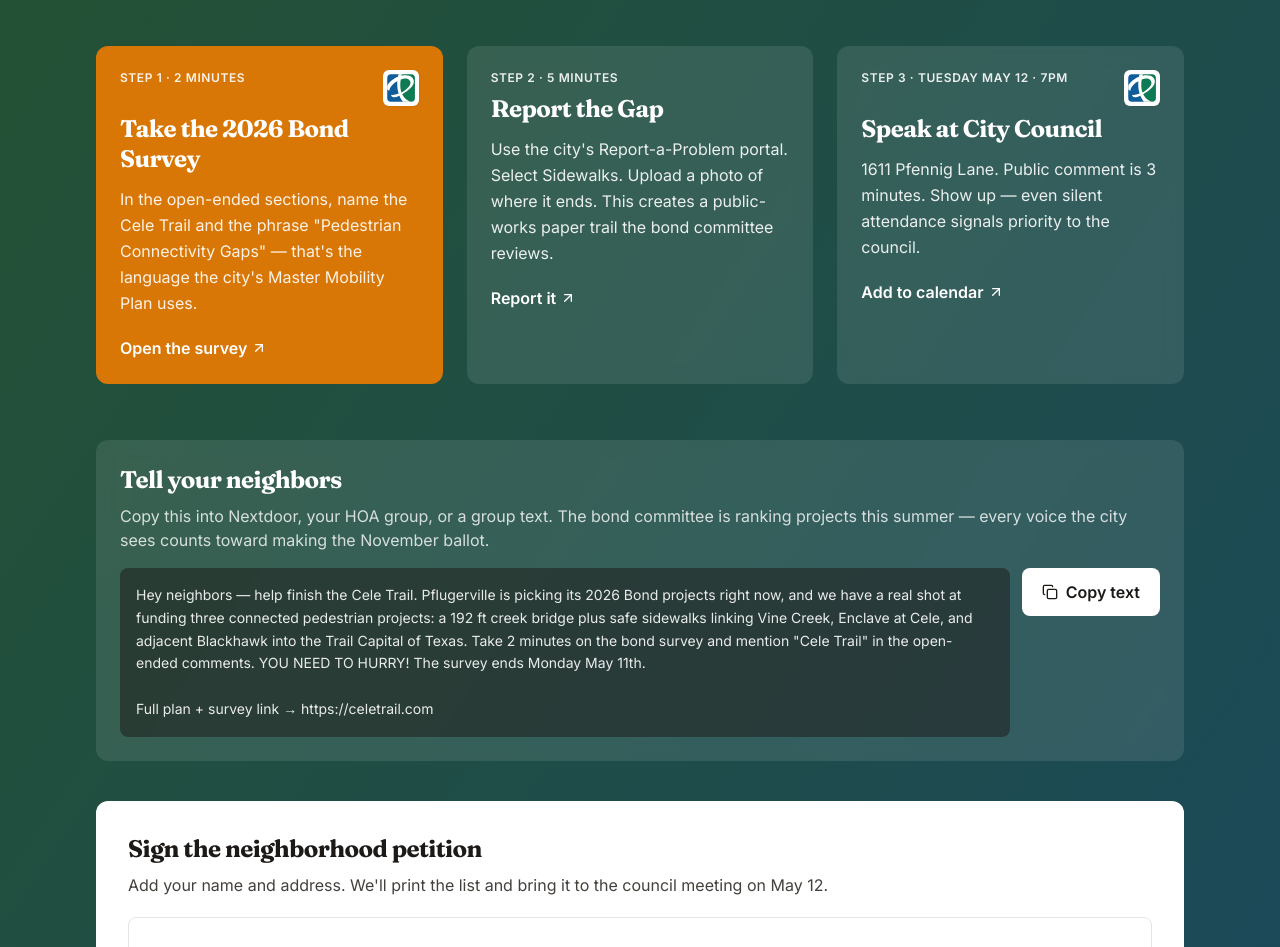
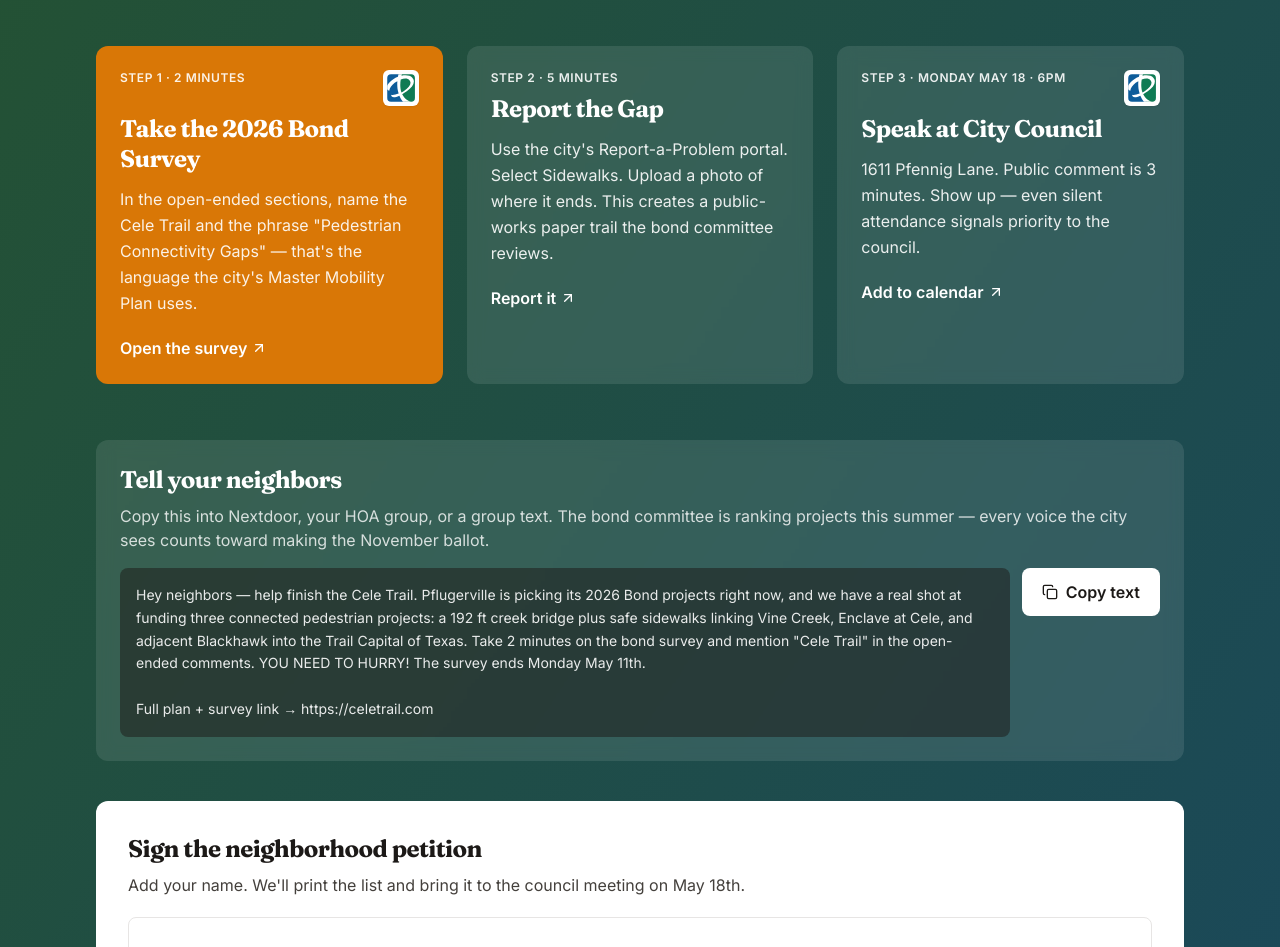
Before and after one commit to soyfestivo/celetrail, a React (Vite) app: page / in a window 1280 px wide. Shown: the part 5159-6106 px from the top of the page. Built offline with nearby package versions, Linux system fonts and the light colour scheme; grey boxes are pictures that could not be loaded; the HTML template or start-up script is replaced by a standard one.

Commit message:
update content

```diff
--- a/src/content.ts
+++ b/src/content.ts
@@ -232,7 +232,7 @@ export const content = {
         cityBadge: false,
       },
       {
-        kicker: "Step 3 · Tuesday May 12 · 7pm",
+        kicker: "Step 3 · Monday May 18 · 6pm",
         title: "Speak at City Council",
         body: "1611 Pfennig Lane. Public comment is 3 minutes. Show up — even silent attendance signals priority to the council.",
         cta: "Add to calendar",
@@ -250,7 +250,7 @@ export const content = {
 
     petitionTitle: "Sign the neighborhood petition",
     petitionLede:
-      "Add your name and address. We'll print the list and bring it to the council meeting on May 12.",
+      "Add your name. We'll print the list and bring it to the council meeting on May 18th.",
     // INSTRUCTIONS:
     // 1. Create a Google Form: Name, Street Address, Email, optional comment
     // 2. Click Send → Embed (the < > icon)
```
